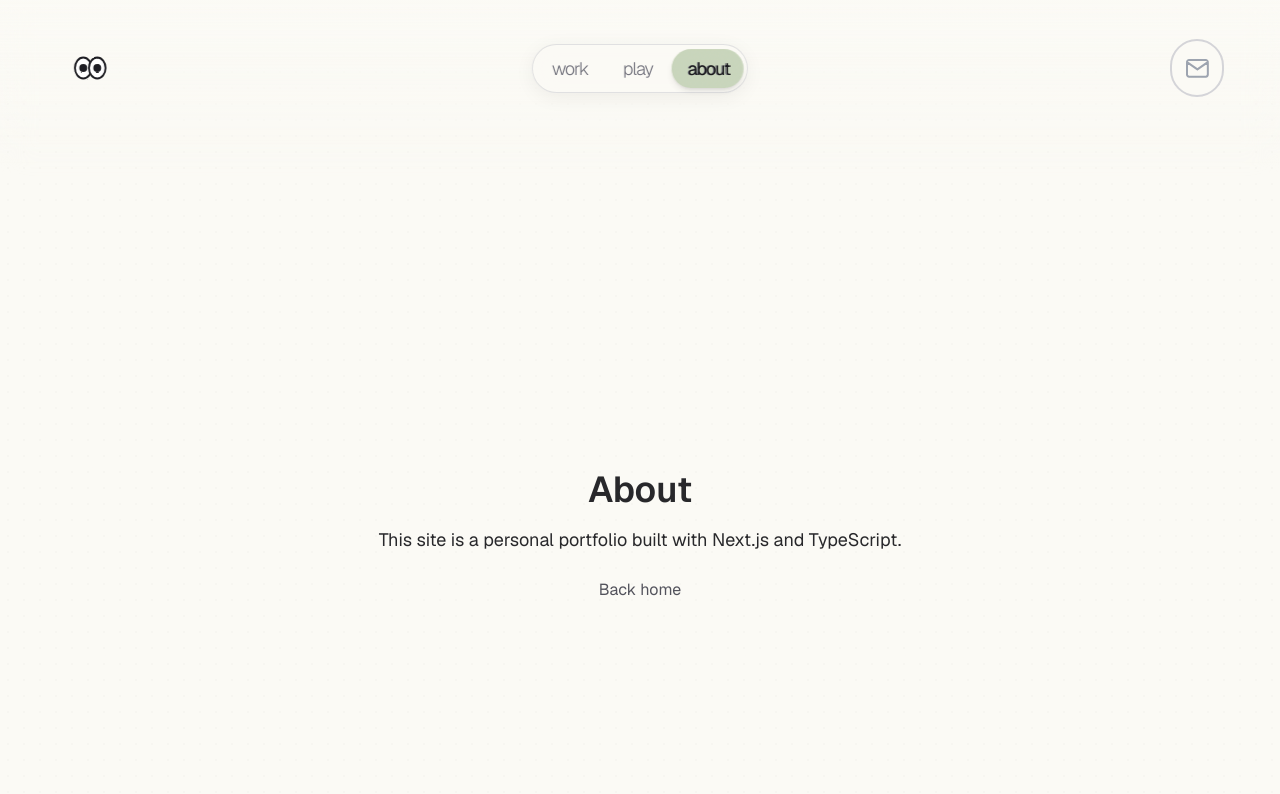
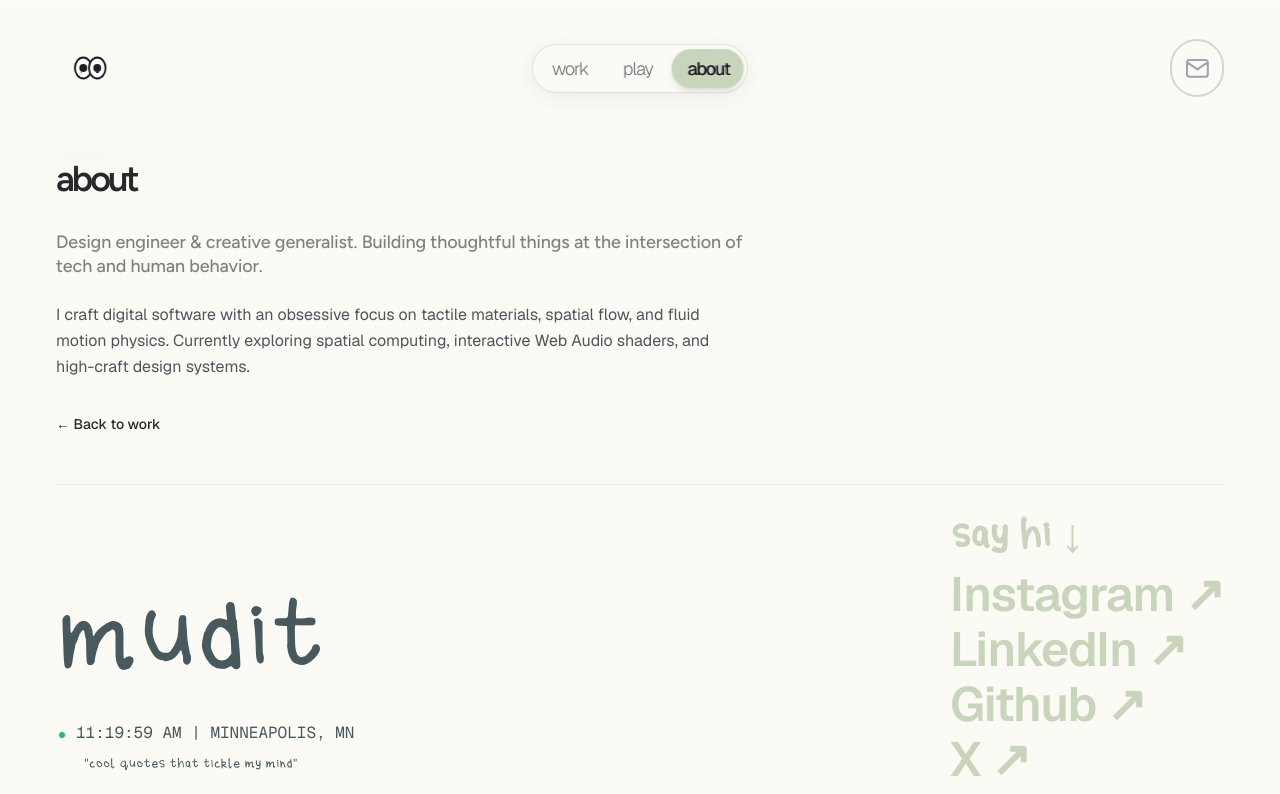
Before and after one commit to mmmudit/mudit-jha-portfolio, a Next.js app: page /about in a window 1280 px wide. Shown: the top 794 px of the page. Built offline with nearby package versions, Linux system fonts and the light colour scheme.

Commit message:
style(design-review): polish about page layout and expand HUD touch targets

```diff
--- a/src/app/about/page.tsx
+++ b/src/app/about/page.tsx
@@ -1,18 +1,38 @@
 import Link from "next/link";
-
+import { Divider } from "@/components/divider";
+import { Footer } from "@/components/footer";
 
 export default function AboutPage() {
   return (
-    <main className="min-h-screen flex flex-col items-center justify-center p-8">
-      <h1 className="text-4xl font-semibold mb-4">About</h1>
-      <p className="max-w-prose text-lg text-muted-foreground mb-6">
-        This site is a personal portfolio built with Next.js and TypeScript.
-      </p>
+    <main className="min-h-screen pb-16">
+      <div className="flex w-full flex-col gap-12">
+        <section className="flex flex-col gap-6 pt-4">
+          <h1 className="font-display text-[36px] font-semibold tracking-[-3px] text-zinc-800">
+            about
+          </h1>
 
-      <div className="flex gap-4">
-        <Link href="/" className="text-button-primary hover:underline">
-          Back home
-        </Link>
+          <p className="max-w-[688px] font-display text-[18px] font-medium leading-6 tracking-[-0.1px] text-button-secondary">
+            Design engineer & creative generalist. Building thoughtful things at the
+            intersection of tech and human behavior.
+          </p>
+
+          <p className="max-w-[688px] font-sans text-base leading-relaxed text-zinc-600">
+            I craft digital software with an obsessive focus on tactile materials, spatial flow, and fluid motion physics.
+            Currently exploring spatial computing, interactive Web Audio shaders, and high-craft design systems.
+          </p>
+
+          <div className="pt-2">
+            <Link
+              href="/"
+              className="pressable inline-flex items-center gap-1.5 text-sm font-medium text-zinc-800 [@media(hover:hover)]:hover:text-zinc-600"
+            >
+              ← Back to work
+            </Link>
+          </div>
+        </section>
+
+        <Divider />
+        <Footer />
       </div>
     </main>
   );
--- a/src/components/infinite-canvas.tsx
+++ b/src/components/infinite-canvas.tsx
@@ -384,7 +384,7 @@ export function InfiniteCanvas() {
         <div className="flex items-center gap-1 p-1 rounded-full border border-zinc-300/80 bg-[#fbfaf5]/90 backdrop-blur-md shadow-sm">
           <button
             onClick={() => setZoom((z) => Math.max(0.5, z - 0.15))}
-            className="p-2 text-zinc-600 [@media(hover:hover)]:hover:text-zinc-900 [@media(hover:hover)]:hover:bg-zinc-200/50 rounded-full transition-colors cursor-pointer"
+            className="p-2 min-h-[44px] min-w-[44px] flex items-center justify-center text-zinc-600 [@media(hover:hover)]:hover:text-zinc-900 [@media(hover:hover)]:hover:bg-zinc-200/50 rounded-full transition-colors cursor-pointer"
             title="Zoom Out"
           >
             <ZoomOut className="size-4" />
@@ -394,7 +394,7 @@ export function InfiniteCanvas() {
           </span>
           <button
             onClick={() => setZoom((z) => Math.min(1.5, z + 0.15))}
-            className="p-2 text-zinc-600 [@media(hover:hover)]:hover:text-zinc-900 [@media(hover:hover)]:hover:bg-zinc-200/50 rounded-full transition-colors cursor-pointer"
+            className="p-2 min-h-[44px] min-w-[44px] flex items-center justify-center text-zinc-600 [@media(hover:hover)]:hover:text-zinc-900 [@media(hover:hover)]:hover:bg-zinc-200/50 rounded-full transition-colors cursor-pointer"
             title="Zoom In"
           >
             <ZoomIn className="size-4" />
```
